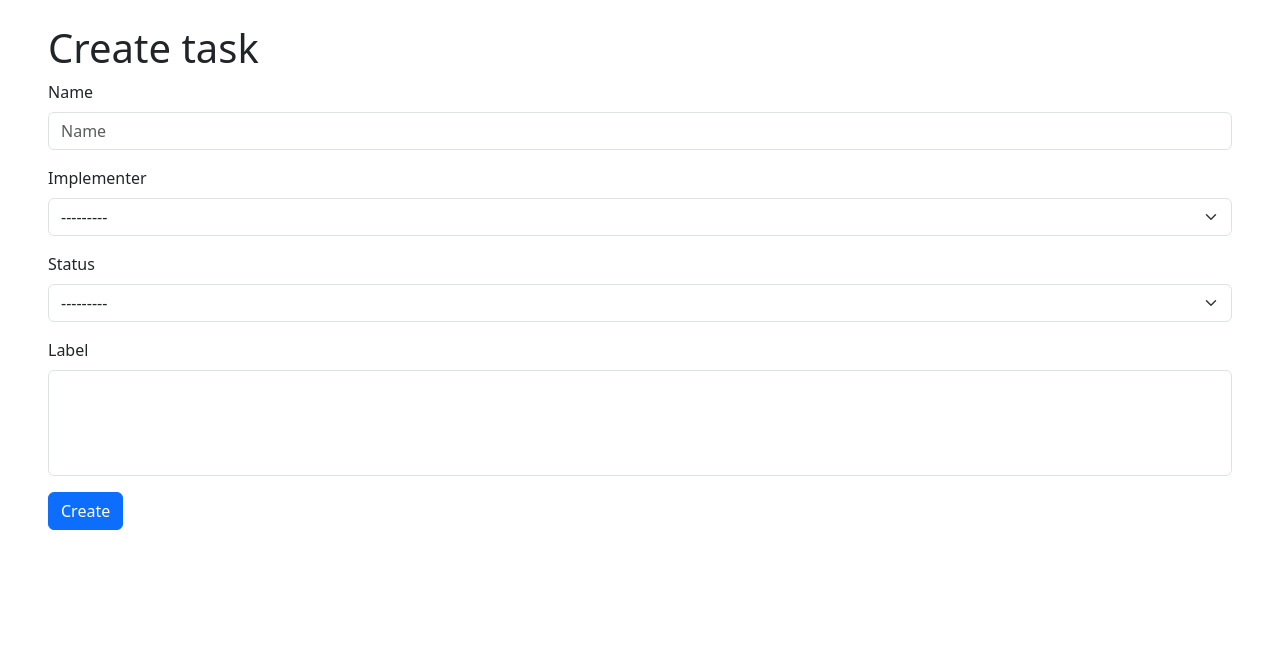
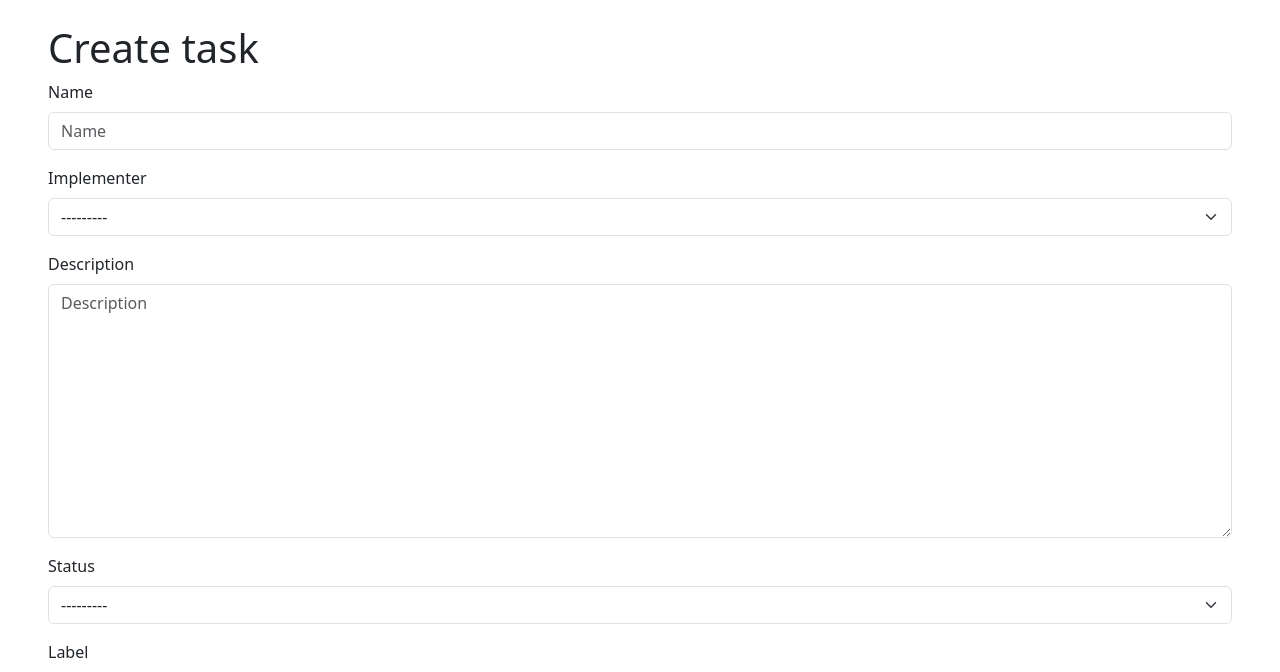
Before and after one commit to Buchiks/python-project-52, a Django app: page /tasks/create/ in a window 1280 px wide. Shown: the part 56-728 px from the top of the page. Before the commit the page ends 586 px from the top, so only its background shows below. Run offline with Django 5.2, Linux system fonts and the light colour scheme; the visitor is signed in with stand-in values (Sample User, id 1); data comes from the database, SQL or seed files in the repository; data that the repository does not hold is empty; some libraries are stand-ins or nearby versions.

Commit message:
added description for tasks

```diff
--- a/tasks/models.py
+++ b/tasks/models.py
@@ -18,7 +18,7 @@ class Task(models.Model):
         related_name="executor_tasks",
         verbose_name=_("Implementer")
         )
-    description = models.TextField(blank=True)
+    description = models.TextField(blank=True, verbose_name=_("Description"))
     created_at = models.DateTimeField(auto_now_add=True)
     updated_at = models.DateTimeField(auto_now=True)
     author = models.ForeignKey(
--- a/tasks/templates/show.html
+++ b/tasks/templates/show.html
@@ -9,9 +9,10 @@
 <main class="container">
     <h1 class="mb-4">{% translate "Task view" %}</h1>
     <div class="p-2 rounded bg-secondary text-white border">
-        <h2>{{ task.name }}</h2>
+        <h2 class="px-1">{{ task.name }}</h2>
     </div>
-    <div class="p-5 rounded bg-light border">
+    <div class="p-3 rounded bg-light border">
+        <p class="border-bottom pb-3 mb-3">{{ task.description }}</p>
         <table class="table table-borderless" data-test="urls">
             <tr>
                 <th class="col-7 fw-semibold bg-light">{% translate 'Author' %}</th>
--- a/tasks/views.py
+++ b/tasks/views.py
@@ -26,7 +26,7 @@ class TasksListView(LoginRequiredMixin, View):
 class TaskCreateView(LoginRequiredMixin, CreateView):
 
     model = Task
-    fields = ["name", "executor", "status", "labels"]
+    fields = ["name", "executor", "description", "status", "labels"]
     template_name = "create.html"
     success_url = reverse_lazy("tasks:list")
 
```
Also changed, not shown: locale/ru/LC_MESSAGES/django.po, tasks/migrations/0005_alter_task_description.py (added), 1 other file.
